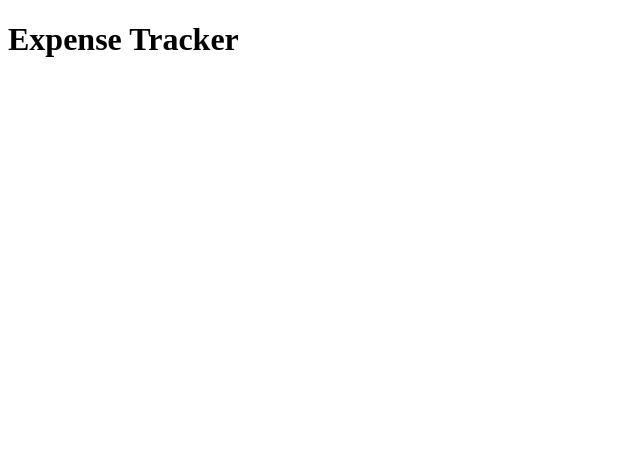
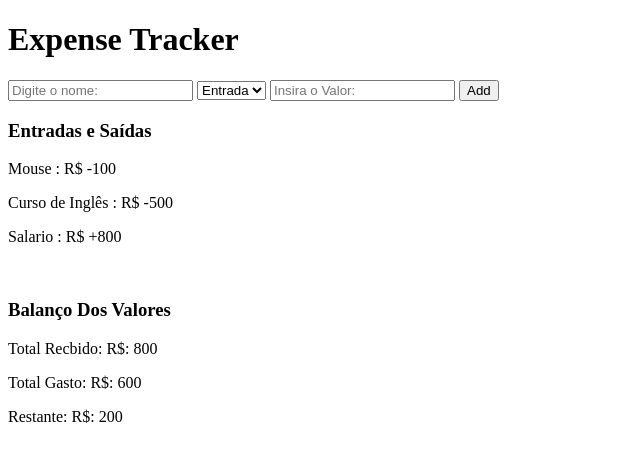
Before and after one commit to Deniks71/expenseTracker, a plain HTML site: page index.html in a window 1280 px wide. Shown: the whole page, without its empty margins (0-640 px from the left). Drawn offline with Linux system fonts and the light colour scheme.

Commit message:
Insere um modelo HTML de como quero serão printadas as informacoes na tela

```diff
--- a/index.html
+++ b/index.html
@@ -7,11 +7,33 @@
 </head>
 <body>
     <h1>Expense Tracker</h1>
+    <div class="input-div">
+        <input type="text" placeholder="Digite o nome:" class="nome-input">
+        <select class="lista-suspensa-input">
+            <option value="entrada">Entrada</option>
+            <option value="saida">Saída</option>
+        </select>
+        <input type="number" class="valor-input" placeholder="Insira o Valor:">
+        <button class="button-input">Add</button>
+    </div>
+
+    <div class="output-div">
+        <h3>Entradas e Saídas</h3>
+        <p>Mouse : R$ -100</p>
+        <p>Curso de Inglês  : R$ -500</p>
+        <p>Salario : R$ +800</p>
+        <br>
+
+    </div>
+
+    <div class="totais-div">
+        <h3>Balanço Dos Valores</h3>
+        <p>Total Recbido: R$: 800</p>
+        <p>Total Gasto: R$: 600</p>
+        <p>Restante: R$: 200 </p>
 
 
-
-
-
+    </div>
 
     <script src="app.js"></script>
 </body>
```
